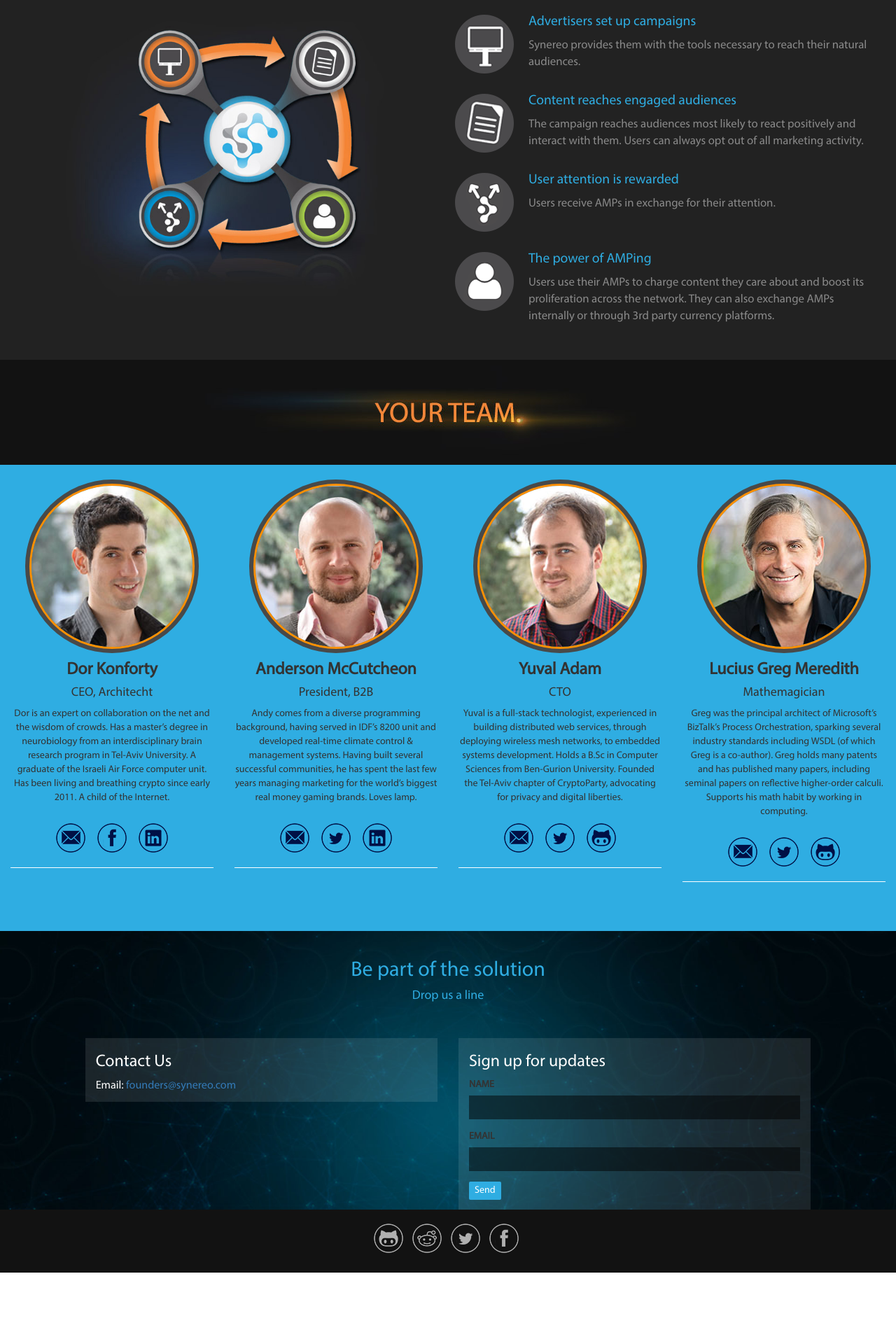
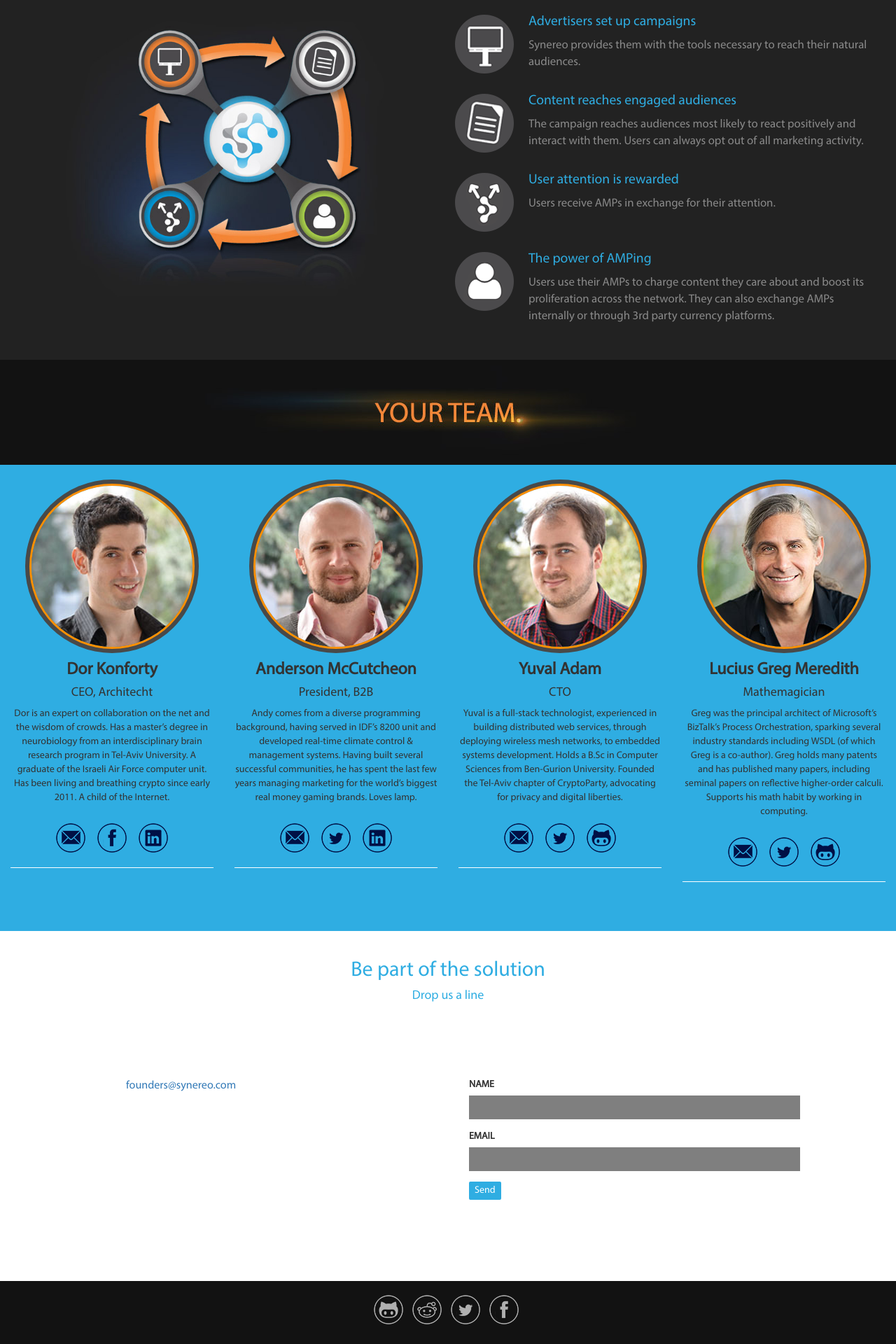
Before and after one commit to synereo/synereo.github.io, a Jekyll site: the page built from index.html, in a window 1280 px wide. Shown: the part 2532-4452 px from the top of the page at 70% size. Built offline with Jekyll 4.4.1, drawn with Linux system fonts in a browser that asks for light colours; nearby versions of some CDN libraries; before the commit the page ends 4350 px from its top, so only the background shows below that.

Commit message:
Footer parallax as well

```diff
--- a/_layouts/home_new.html
+++ b/_layouts/home_new.html
@@ -158,7 +158,7 @@
       </div>
     </section>
 
-    <section class="solution">
+    <section class="solution" data-parallax="scroll" data-image-src="/img/bg/net.jpg">
       <div class="container-fluid">
         <div class="row">
           <div class="title">
--- a/_sass/_home.scss
+++ b/_sass/_home.scss
@@ -164,9 +164,8 @@
     }
 
     section.solution {
-        background-color: #000;
-        background: url(/img/bg/net.jpg) no-repeat;
-        background-size: cover;
+        min-height: 500px;
+        background: transparent;
         padding-top: 20px;
 
         .title {
```
